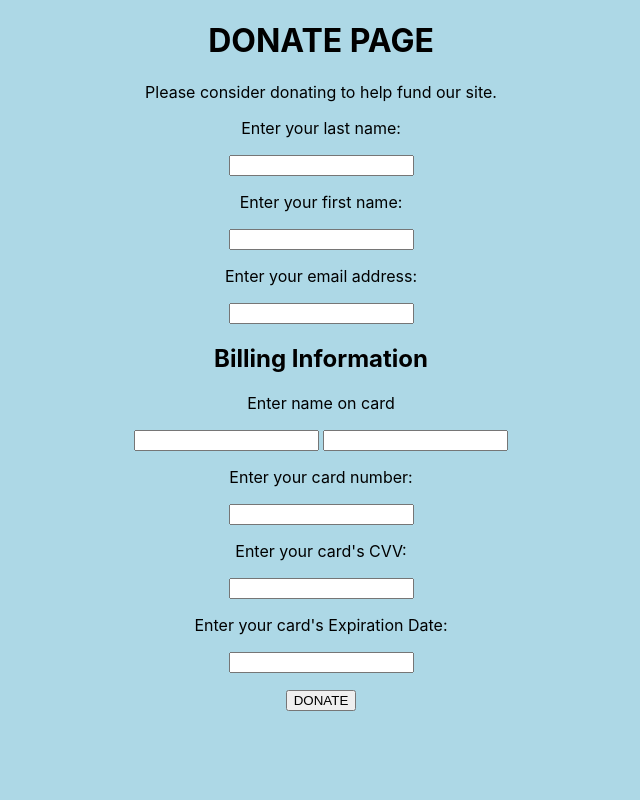
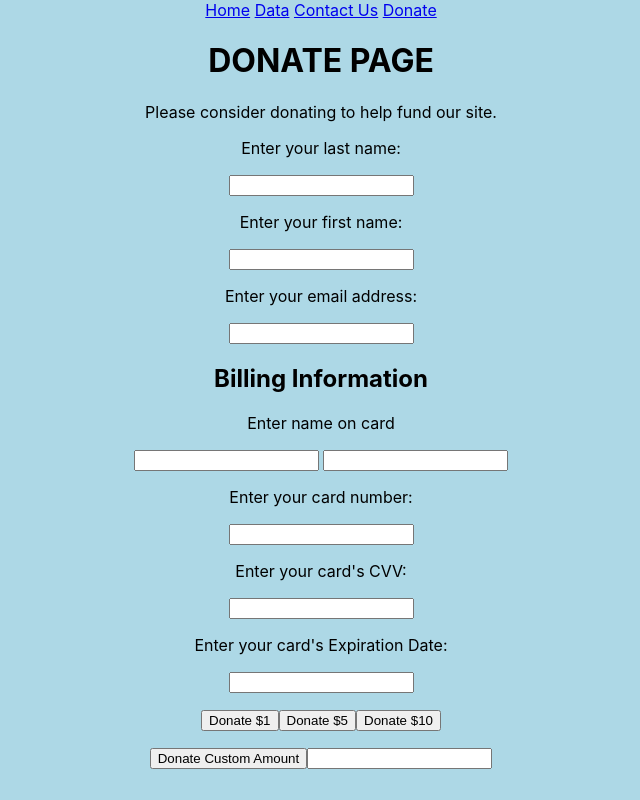
Before and after one commit to blam19/CSC-307-Naturepedia, a React (Create React App) app in the folder my-app/: page /faq in a window 1280 px wide. Shown: the whole page, without its empty margins (319-959 px from the left). Built offline with nearby package versions, Linux system fonts and the light colour scheme.

Commit message:
fixed faq page

```diff
--- a/my-app/src/pages/faqpage.jsx
+++ b/my-app/src/pages/faqpage.jsx
@@ -1,8 +1,6 @@
 import React from "react";
 import Button from 'react-bootstrap/Button';
-
 import { Link } from "react-router-dom";
-
 
 function donateClick(){
     alert("Thank you for donating!");
@@ -11,6 +9,16 @@ function donateClick(){
 const FAQPage = () => {
     return (
         <div>
+            <div>
+                    {/* <button>Data</button> */}
+                    {/* <button>Contact Us</button> */}
+                    <Link to="/">Home</Link>&nbsp;
+                    <Link to="/data">Data</Link>&nbsp;
+                    <Link to="/contact">Contact Us</Link>&nbsp;
+                    <Link to="/faq">Donate</Link>
+                    {/* <button>Home</button>
+                    <button>FAQ</button> */}
+            </div>
             <h1>DONATE PAGE</h1>
             <div class= "heading">
                 Please consider donating to help fund our site.
@@ -58,7 +66,17 @@ const FAQPage = () => {
                 />
             </form>
             <p></p>
-            <Button as="input" type="submit" value="DONATE" onClick={donateClick}/>
+            <Button as="input" type="submit" value="Donate $1" onClick={donateClick}/>
+            <Button as="input" type="submit" value="Donate $5" onClick={donateClick}/>
+            <Button as="input" type="submit" value="Donate $10" onClick={donateClick}/>
+            <br/>
+            <p>
+                <Button as="input" type="submit" value="Donate Custom Amount" onClick={donateClick}/>
+                <input
+                    type='text'
+                    name='donationamount'
+                />
+            </p>
         </div>
     );
 }
```
